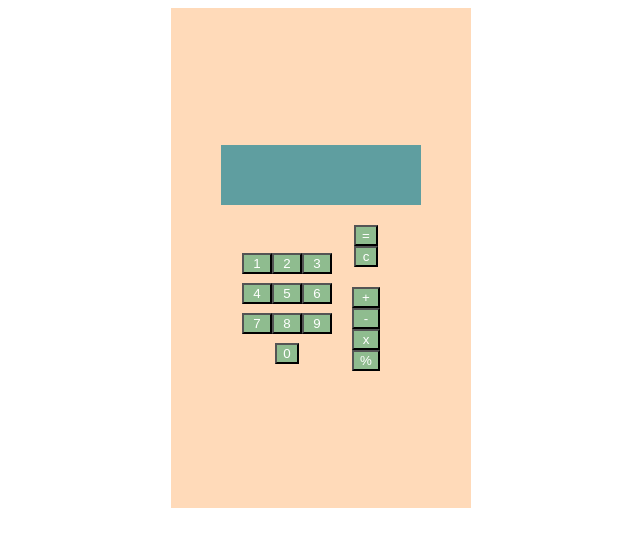
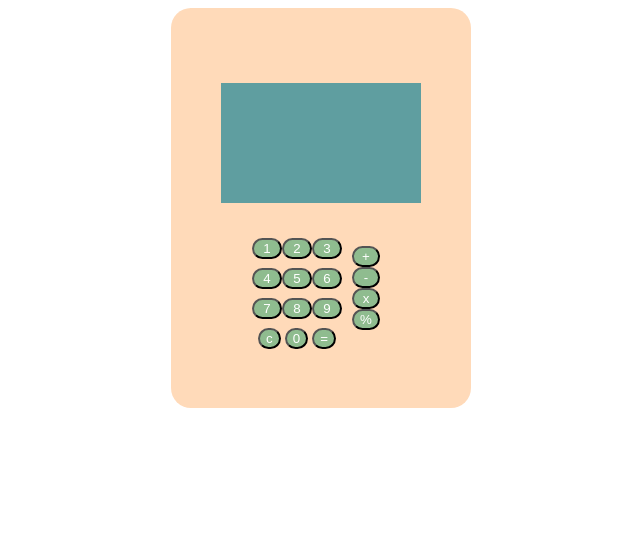
Before and after one commit to pjleclair/calculator, a plain HTML site: page index.html in a window 1280 px wide. Shown: the whole page, without its empty margins (319-959 px from the left). Drawn offline with Linux system fonts and the light colour scheme.

Commit message:
Move equals & clear buttons, adjust spacing

```diff
--- a/index.html
+++ b/index.html
@@ -23,14 +23,12 @@
                     <button class="calc-num">8</button>
                     <button class="calc-num">9</button>
                     <div>
+                        <button class="clear-button">c</button>
                         <button class="calc-num">0</button>
+                        <button class="equals-button">=</button>
                     </div>
             </div>
             <div class="right-buttons">
-                <div class="display-change-box">
-                    <button class="equals-button">=</button>
-                    <button class="equals-button">c</button>
-                </div>
                 <div class="function-box">
                     <button class="function">+</button>
                     <button class="function">-</button>
--- a/style.css
+++ b/style.css
@@ -1,22 +1,22 @@
 .frame {
     background-color: peachpuff;
-    height: 500px;
+    height: 400px;
     width: 300px;
     display: flex;
     justify-content: center;
     align-items: center;
     flex-direction: column;
+    border-radius: 20px;
 }
 
 .display {
     background-color: cadetblue;
     margin: 20px;
-    padding: 30px 100px;
+    padding: 60px 100px;
 }
 
 .function-box {
-    background-color: cadetblue;
-    margin: 20px;
+    margin: 10px;
     display: flex;
     flex-direction: column;
 }
@@ -28,6 +28,7 @@
 }
 
 .number-box {
+    margin-top: 10px;
     height: 120px;
     width: 90px;
     display: flex;
@@ -36,25 +37,14 @@
     flex-flow: row wrap;
 }
 
-.display-change-box {
-    display: flex;
-    flex-direction: column;
-}
-
 .calc-num {
     flex: 1 1 10%;
-}
-
-.right-buttons {
-    display: flex;
-    justify-content: center;
-    align-items: center;
-    flex-direction: column;
 }
 
 button {
     background-color: darkseagreen;
     color: white;
+    border-radius: 20px;
 }
 
 body {
```
